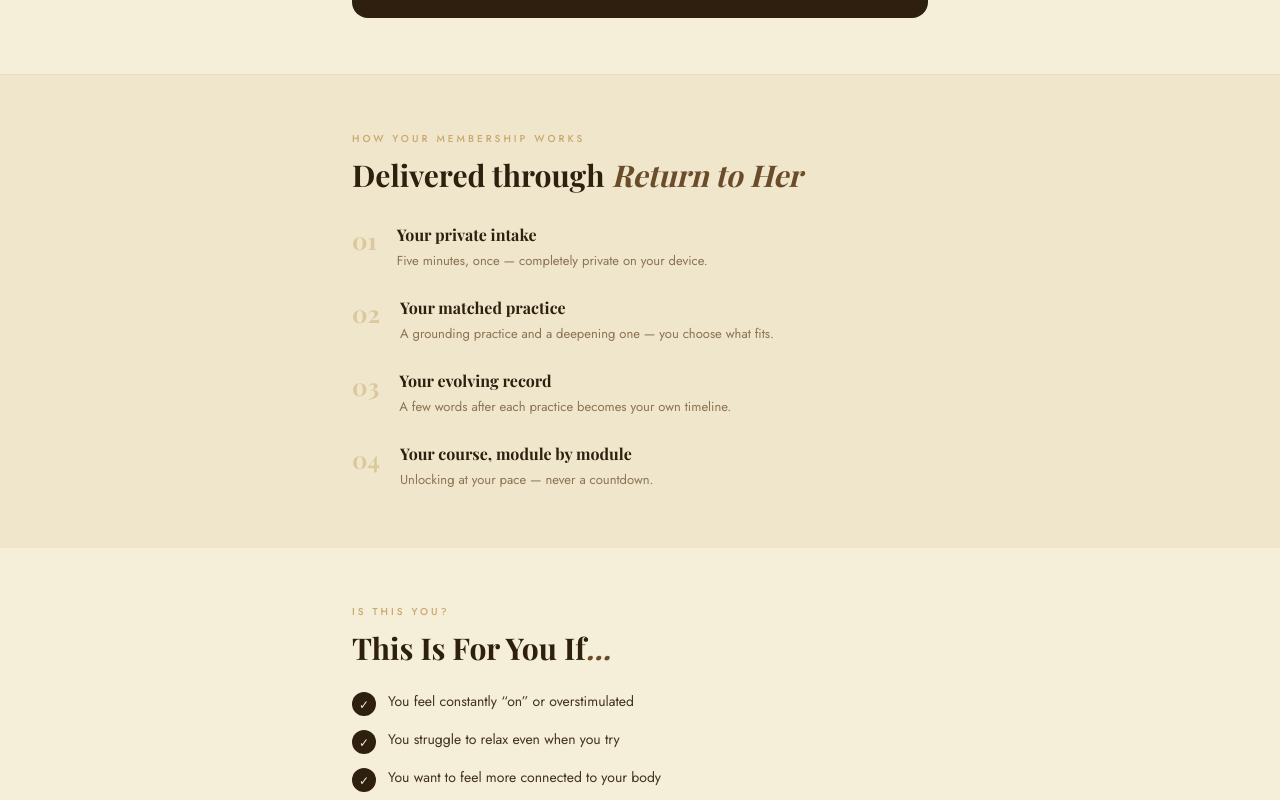
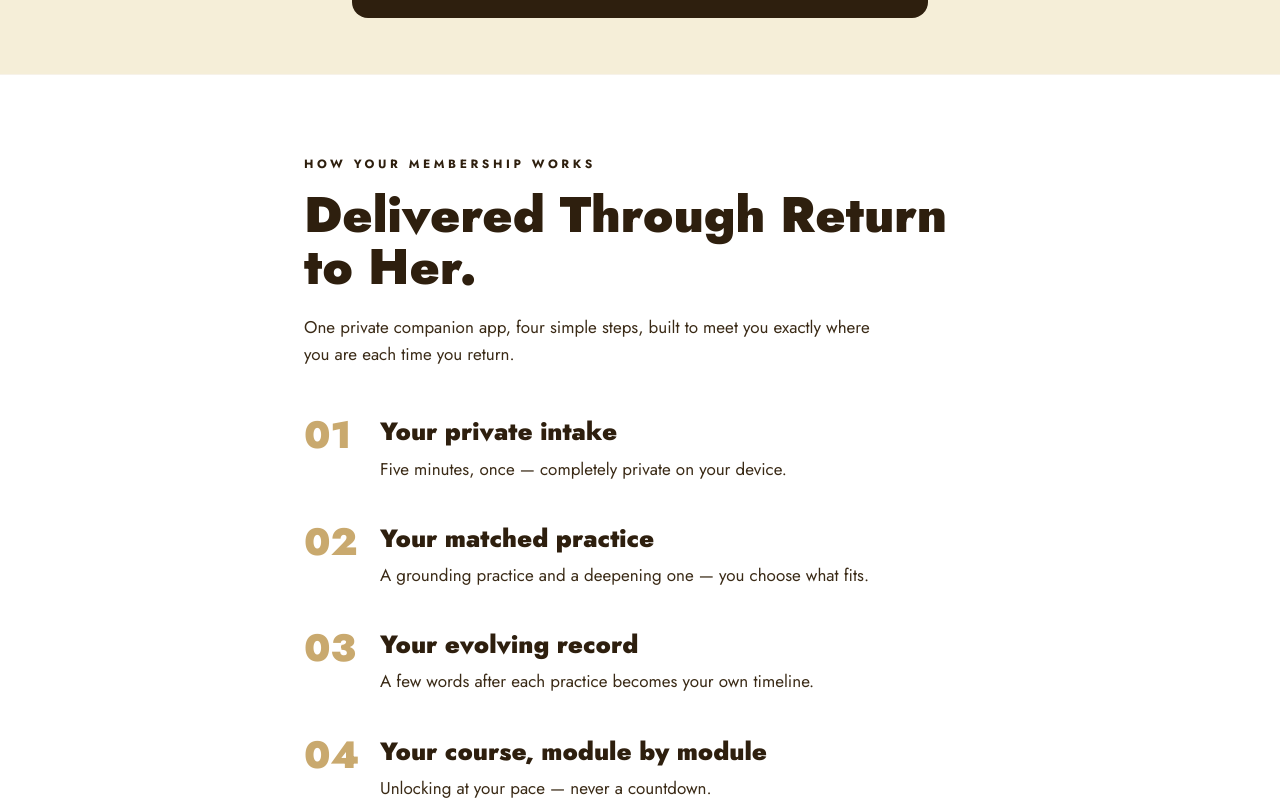
Before and after one commit to hypnovala/fbo-membership, a Next.js app: page /membership-details in a window 1280 px wide. Shown: the part 1300-2100 px from the top of the page. Built offline with nearby package versions, Linux system fonts and the light colour scheme.

Commit message:
page upd

```diff
--- a/app/membership-details/page.tsx
+++ b/app/membership-details/page.tsx
@@ -202,22 +202,26 @@
         </div>
       </section>
 
-      {/* How Return to Her works */}
-      <section className="bg-soft px-6 py-14 border-t border-[rgba(201,169,110,0.15)]">
-        <div className="max-w-xl mx-auto">
-          <p className="text-[10px] tracking-[0.3em] uppercase text-gold font-medium mb-3">How Your Membership Works</p>
-          <h2 className="font-playfair text-[clamp(22px,4vw,30px)] font-bold text-brown leading-[1.15] mb-8">
-            Delivered through <em className="italic text-amber">Return to Her</em>
+      {/* How Return to Her works — matches the bold white treatment used on the home page */}
+      <section className="bg-white px-6 py-20 border-t border-[rgba(201,169,110,0.15)]">
+        <div className="max-w-2xl mx-auto">
+          <p className="text-[12px] tracking-[0.3em] uppercase text-brown font-bold mb-4">How Your Membership Works</p>
+          <h2 className="font-jost text-[clamp(32px,6vw,50px)] font-black text-brown leading-[1.05] mb-5">
+            Delivered Through Return to Her.
           </h2>
-          <div className="flex flex-col gap-6">
+          <p className="text-[17px] leading-[1.6] text-[#3a2a16] mb-12 max-w-xl">
+            One private companion app, four simple steps, built to meet you exactly where you are each time you
+            return.
+          </p>
+          <div className="flex flex-col gap-10">
             {howItWorks.map((s) => (
-              <div key={s.step} className="flex gap-5">
-                <span className="font-playfair text-[24px] font-bold text-[rgba(201,169,110,0.5)] flex-shrink-0 leading-none mt-1">
+              <div key={s.step} className="flex gap-5 items-start">
+                <span className="font-jost text-[38px] font-black text-gold leading-none flex-shrink-0 w-14">
                   {s.step}
                 </span>
                 <div>
-                  <p className="font-playfair text-[16px] font-bold text-brown mb-1 leading-snug">{s.title}</p>
-                  <p className="text-[13px] leading-[1.75] text-[rgba(107,76,42,0.75)]">{s.body}</p>
+                  <h3 className="text-[22px] sm:text-[25px] font-black text-brown leading-tight mb-2">{s.title}</h3>
+                  <p className="text-[16px] sm:text-[17px] leading-[1.6] text-[#3a2a16]">{s.body}</p>
                 </div>
               </div>
             ))}
```
Also changed, not shown: 1 other file (tests, documents, lock files or other folders).
